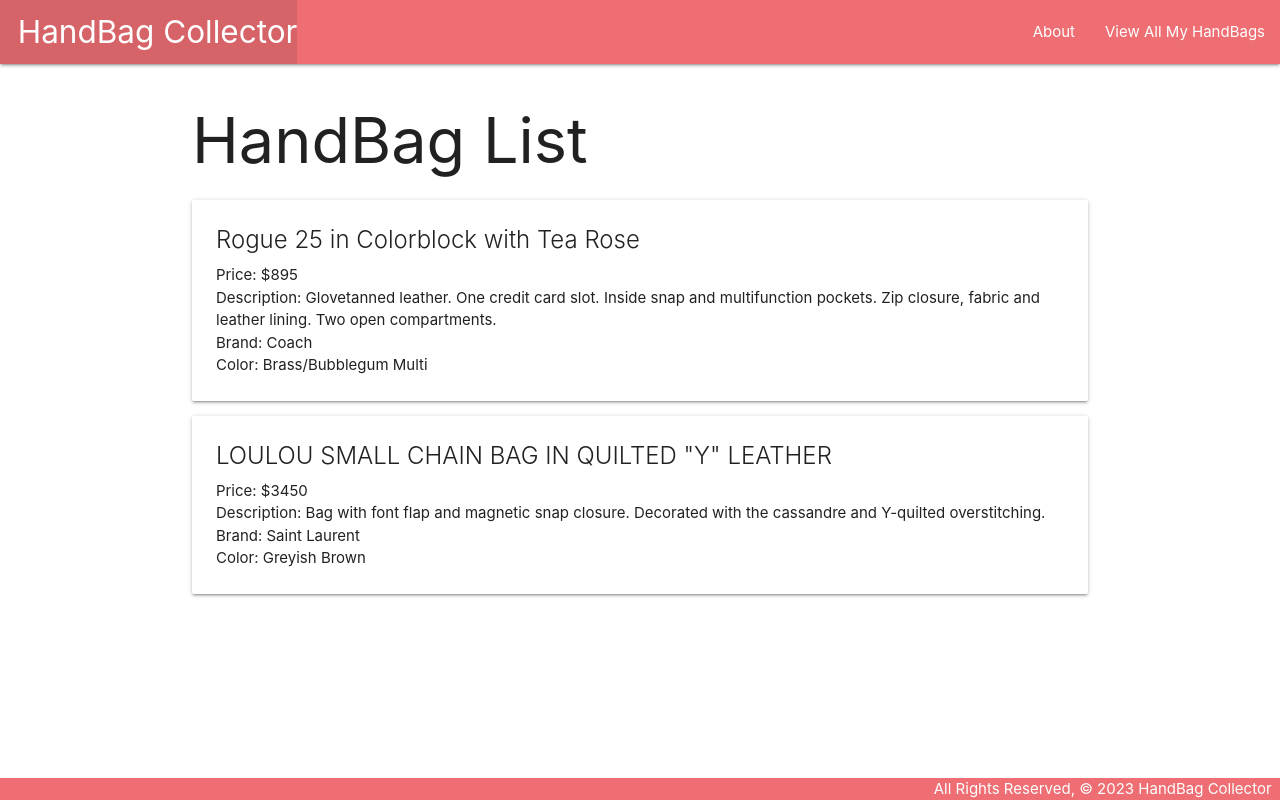
After one commit to sally-kam/HandBagCollector, a Django app: page /handbags/ in a window 1280 px wide. The commit adds this page. Run offline with Django 4.2, Linux system fonts and the light colour scheme.

Commit message:
add handbags index with all the details of each handbag

```diff
--- a/handbagcollector/main_app/templates/base.html
+++ b/handbagcollector/main_app/templates/base.html
@@ -19,6 +19,8 @@
         </ul>
         <ul class="right">
           <li><a href="/about">About</a></li>
+          <!-- new markup below -->
+          <li><a href="/handbags">View All My HandBags</a></li>
         </ul>
       </div>
     </nav>
--- /dev/null
+++ b/handbagcollector/main_app/templates/handbags/index.html
@@ -0,0 +1,30 @@
+<!DOCTYPE html>
+<html lang="en">
+<head>
+    <meta charset="UTF-8">
+    <meta http-equiv="X-UA-Compatible" content="IE=edge">
+    <meta name="viewport" content="width=device-width, initial-scale=1.0">
+    <title>My HandBags</title>
+</head>
+<body>
+    {% extends 'base.html' %}
+    {% block content %}
+
+    <h1>HandBag List</h1>
+
+    {% for handbag in handbags %}
+    <div class="card">
+        <div class="card-content">
+        <span class="card-title">{{ handbag.name }}</span>
+        <p>Price: ${{ handbag.price }}</p>
+        <p>Description: {{ handbag.description }}</p>
+        <p>Brand: {{ handbag.brand }}</p>
+        <p>Color: {{ handbag.color }}</p>
+        </div>
+    </div>
+    {% endfor %}
+
+    {% endblock %}
+
+</body>
+</html>
--- a/handbagcollector/main_app/urls.py
+++ b/handbagcollector/main_app/urls.py
@@ -4,4 +4,6 @@ from . import views
 urlpatterns = [
     path('', views.home, name='home'),
     path('about/', views.about, name='about'),
+    # route for handbags index
+    path('handbags/', views.handbags_index, name='index'),
 ]
--- a/handbagcollector/main_app/views.py
+++ b/handbagcollector/main_app/views.py
@@ -1,7 +1,7 @@
 from django.shortcuts import render
 handbags = [
-  {'name': 'Rogue 25 in Colorblock with Tea Rose', 'price': 895, 'description': 'Glovetanned leather. One credit card slot. Inside snap and multifunction pockets. Zip closure, fabric and leather lining. Two open compartments', 'brand': 'Coach', 'color': 'Brass/Bubblegum Multi'},
-  {'name': 'LOULOU SMALL CHAIN BAG IN QUILTED "Y" LEATHER', 'price': 3450, 'description': 'BAG WITH FRONT FLAP AND MAGNETIC SNAP CLOSURE DECORATED WITH THE CASSANDRE AND Y-QUILTED OVERSTITCHING.', 'brand': 'Saint Laurent', 'color': 'Greyish Brown'},
+  {'name': 'Rogue 25 in Colorblock with Tea Rose', 'price': 895, 'description': 'Glovetanned leather. One credit card slot. Inside snap and multifunction pockets. Zip closure, fabric and leather lining. Two open compartments.', 'brand': 'Coach', 'color': 'Brass/Bubblegum Multi'},
+  {'name': 'LOULOU SMALL CHAIN BAG IN QUILTED "Y" LEATHER', 'price': 3450, 'description': 'Bag with font flap and magnetic snap closure. Decorated with the cassandre and Y-quilted overstitching.', 'brand': 'Saint Laurent', 'color': 'Greyish Brown'},
 ]
 # Define the home view
 def home(request):
@@ -11,3 +11,8 @@ def home(request):
 def about(request):
   # Include an .html file extension - unlike when rendering EJS templates
   return render(request, 'about.html')
+
+def handbags_index(request):
+  return render(request, 'handbags/index.html', {
+    'handbags': handbags
+  })
```
